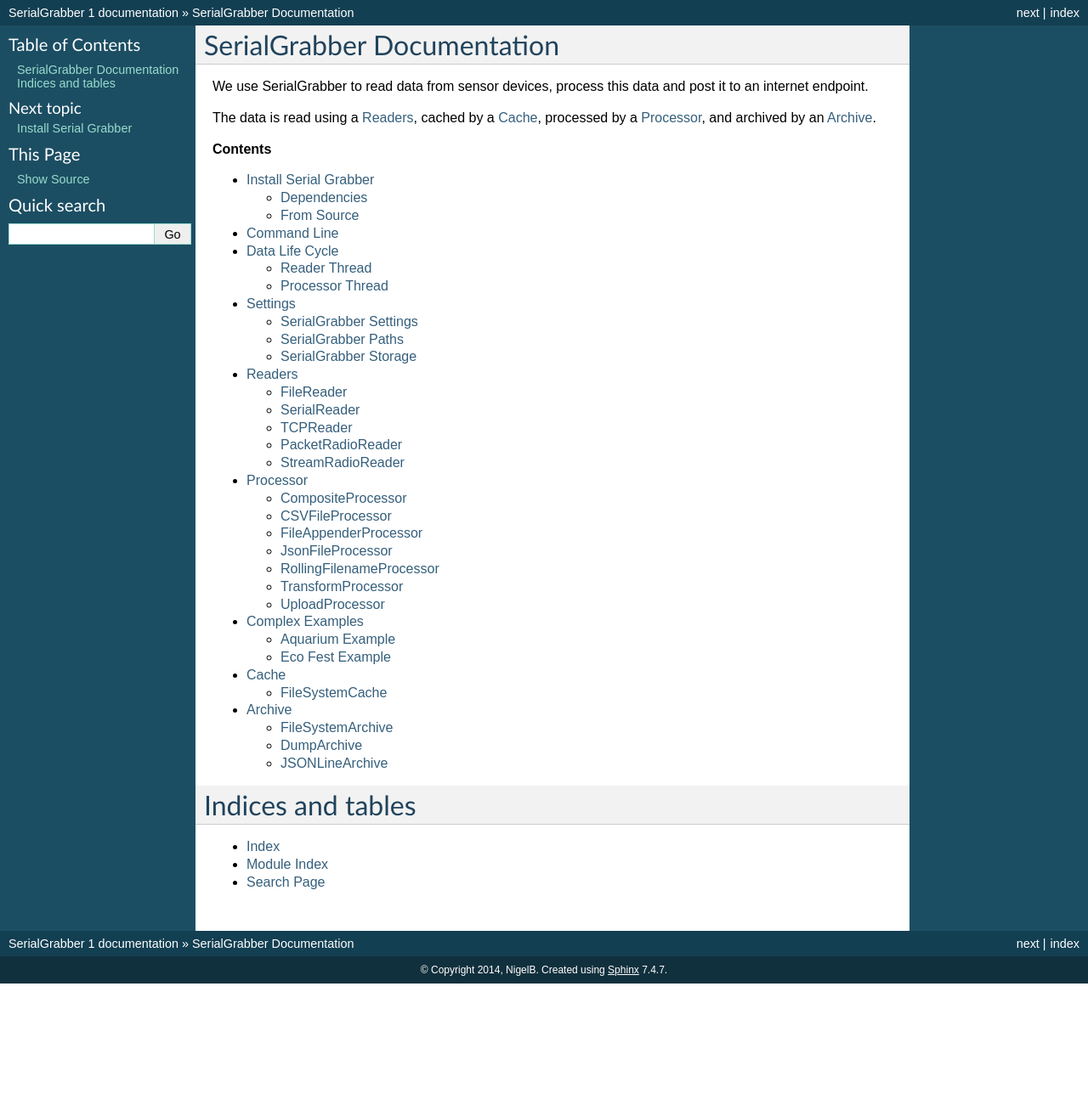
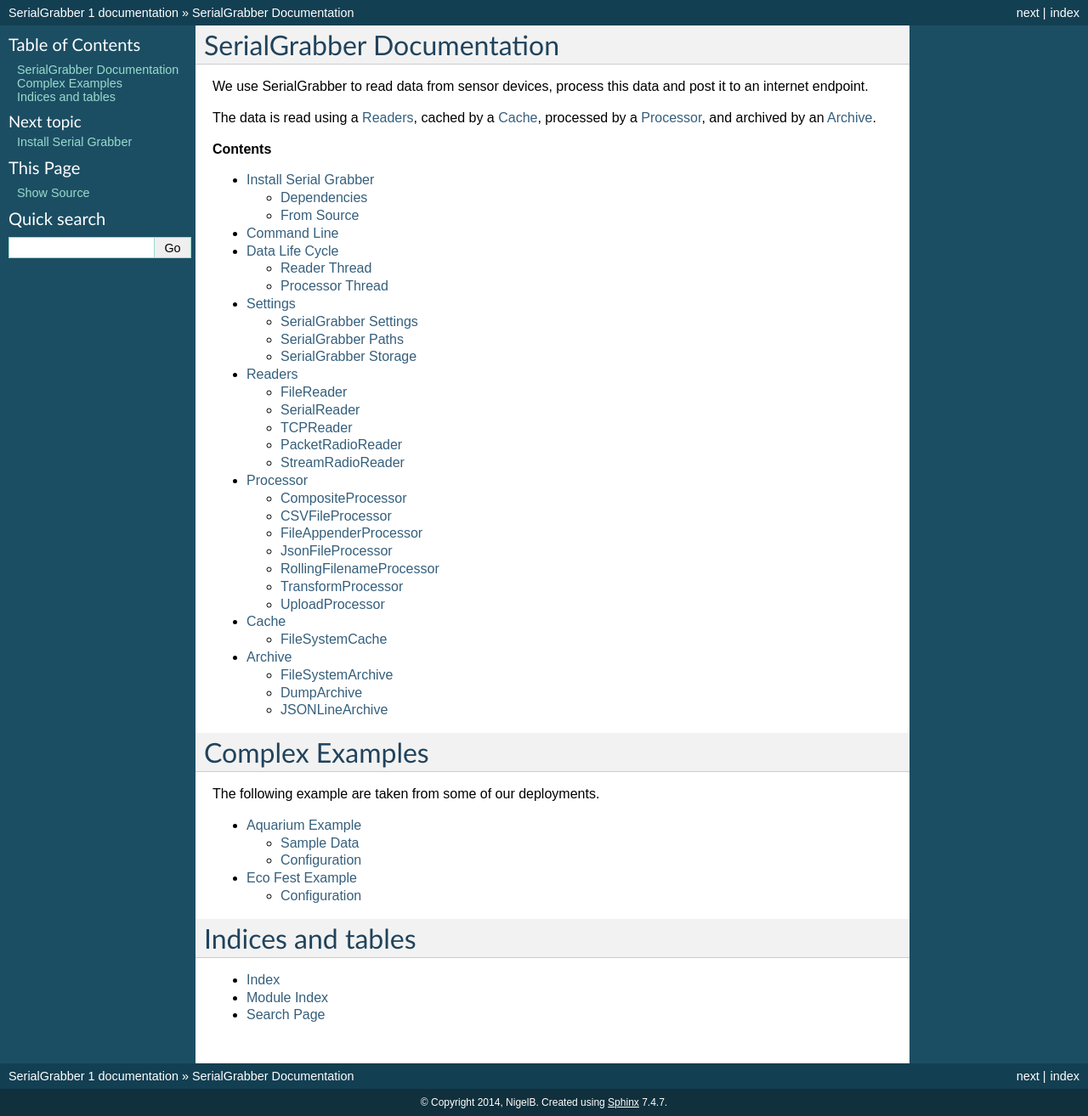
Before and after one commit to nigelb/SerialGrabber, a Sphinx documentation site: the page built from docs/source/index.rst, in a window 1280 px wide. Shown: the whole page at 85% size. Built offline with Sphinx 7.4.7, drawn with Linux system fonts in a browser that asks for light colours; formulas are drawn with MathJax 3; before the commit the page ends 1158 px from its top, so only the background shows below that.

Commit message:
Update doco

```diff
--- a/docs/source/index.rst
+++ b/docs/source/index.rst
@@ -26,6 +26,17 @@
    Cache
    Archive
 
+Complex Examples
+================
+The following example are taken from some of our deployments.
+
+
+.. toctree::
+   :maxdepth: 2
+
+   examples/Aquarium
+   examples/EcoFest
+
 
 Indices and tables
 ==================
```
Also changed, not shown: docs/source/Processor.rst (+0 -13 lines).
